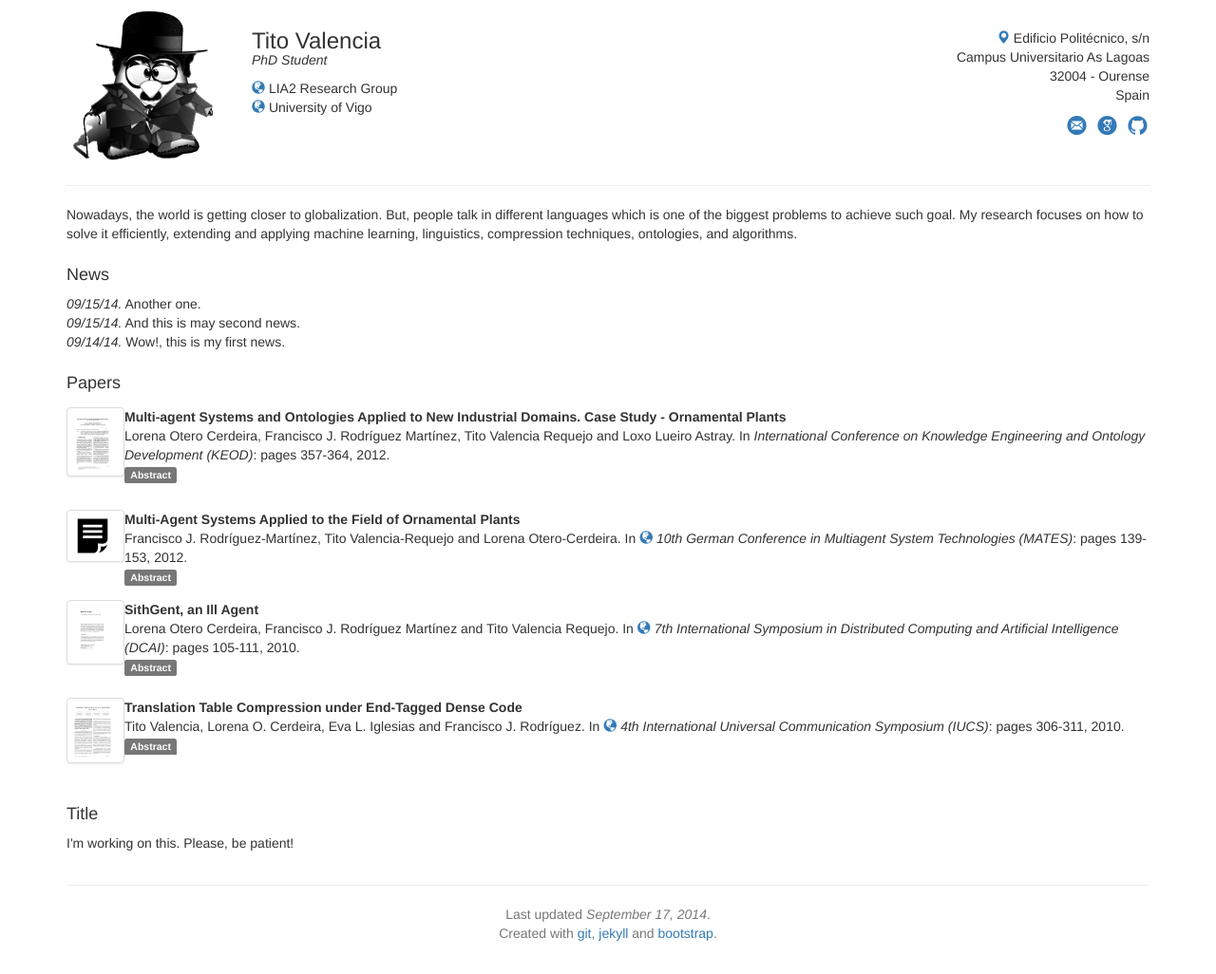
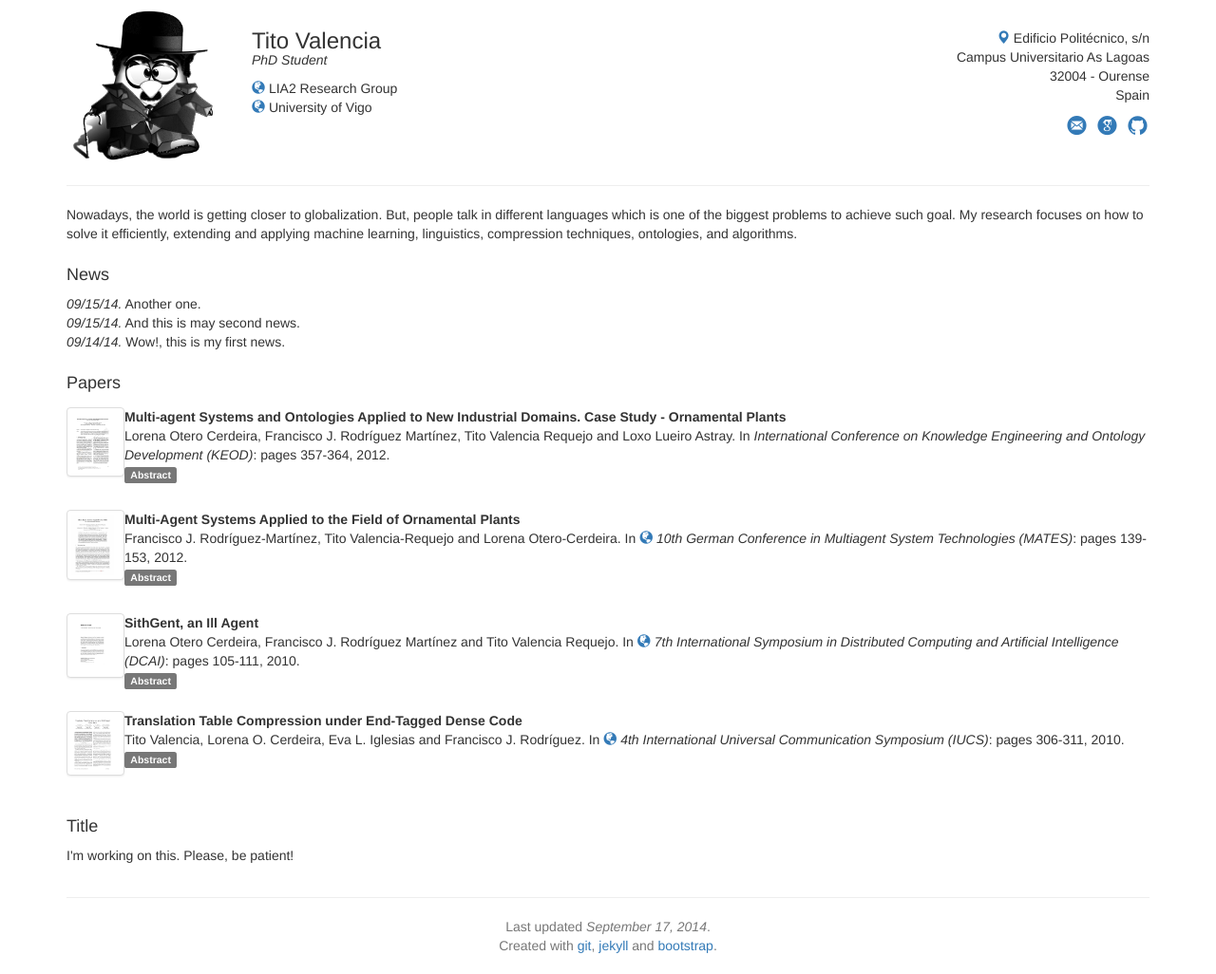
Before and after one commit to tvalreq/tvalreq.github.com, a Jekyll site: the page built from index.html, in a window 1280 px wide. Shown: the whole page at 95% size. Built offline with Jekyll 4.4.1, drawn with Linux system fonts in a browser that asks for light colours; nearby versions of some CDN libraries.

Commit message:
minor bugs

```diff
--- a/_data/paper-list.yml
+++ b/_data/paper-list.yml
@@ -58,12 +58,12 @@
   label: 2012_MATES
   year: 2012
   month: 10
-  img: paper.svg
+  img: 2012_MATES.jpg
   title: Multi-Agent Systems Applied to the Field of Ornamental Plants
   authors: Francisco J. Rodríguez-Martínez, Tito Valencia-Requejo and Lorena Otero-Cerdeira
   booktitle: 10th German Conference in Multiagent System Technologies (MATES)
   pages: 139-153
-  doc-url: #
+  doc-url: http://link.springer.com/chapter/10.1007%2F978-3-642-33690-4_14
   booktitle-url: http://www.springer.com/computer/ai/book/978-3-642-33689-8
   venue: conference
   abstract: >
```
Also changed, not shown: img/paper/2010_DCAI.png (deleted), img/paper/2010_IUCS.png (deleted), img/paper/2012_KEOD.png (deleted), img/paper/2012_MATES.jpg (added).
